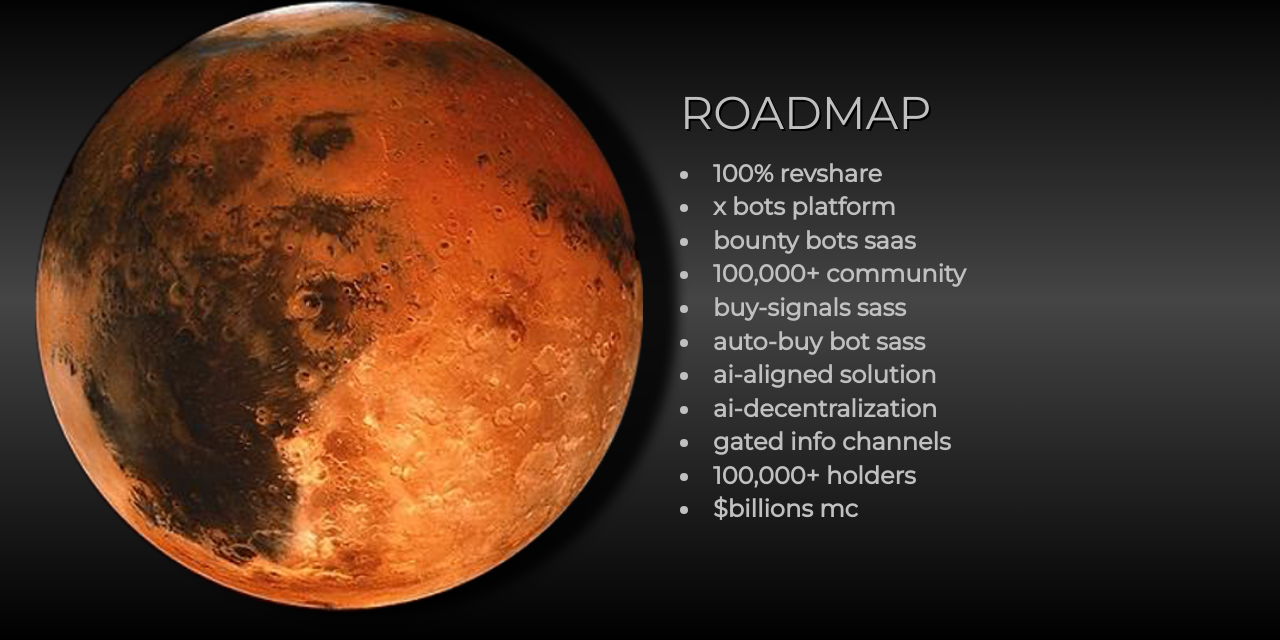
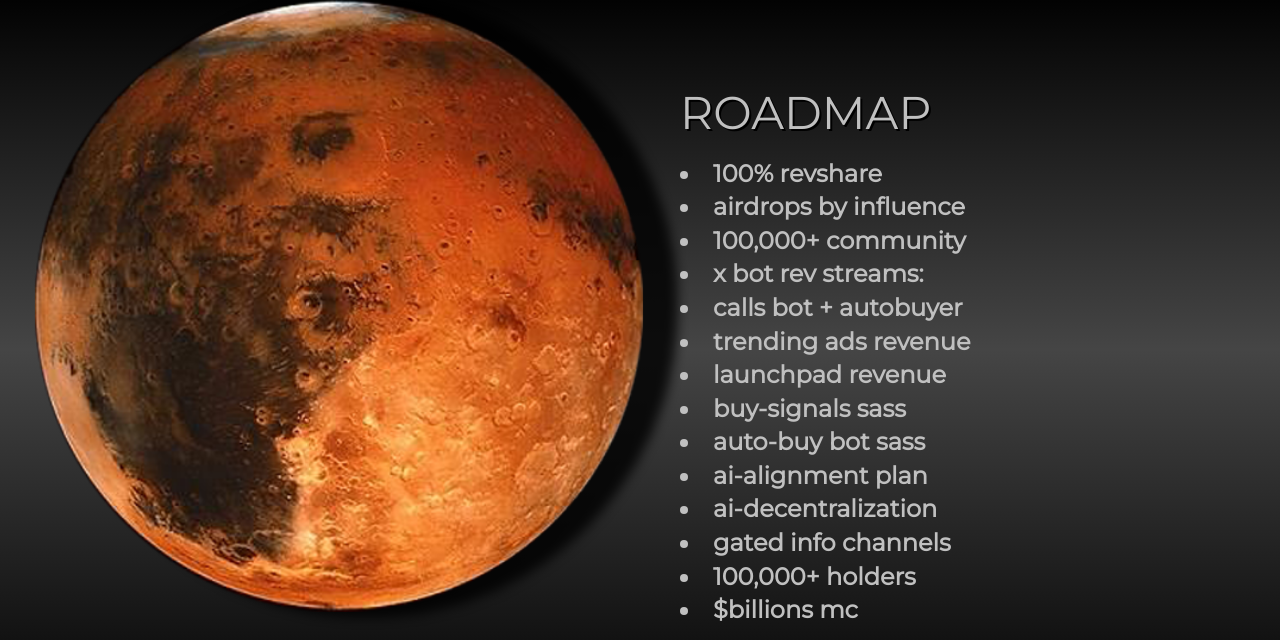
Before and after one commit to landsites/xbot.zone, a plain HTML site: page index.html in a window 1280 px wide. Shown: the part 2179-2819 px from the top of the page. Drawn offline with Linux system fonts and the light colour scheme; a web font is replaced by a local one.

Commit message:
ai-alignment plan

```diff
--- a/index.html
+++ b/index.html
@@ -339,12 +339,15 @@
                             <p class="">
                                 <div style="font-size: x-large; font-weight: bold;">
                                 <li>100% revshare</li>
-                                <li>x bots platform</li>
-                                <li>bounty bots saas</li>
+                                <li>airdrops by influence</li>
                                 <li>100,000+ community</li>
+                                <li>x bot rev streams:</li>
+                                <li>calls bot + autobuyer</li>
+                                <li>trending ads revenue</li>
+                                <li>launchpad revenue</li>
                                 <li>buy-signals sass</li>
                                 <li>auto-buy bot sass</li>
-                                <li>ai-aligned solution</li>
+                                <li>ai-alignment plan</li>
                                 <li>ai-decentralization</li>
                                 <!-- <li>X AI GPT bots saas</li> -->
                                 <li>gated info channels</li>
```
